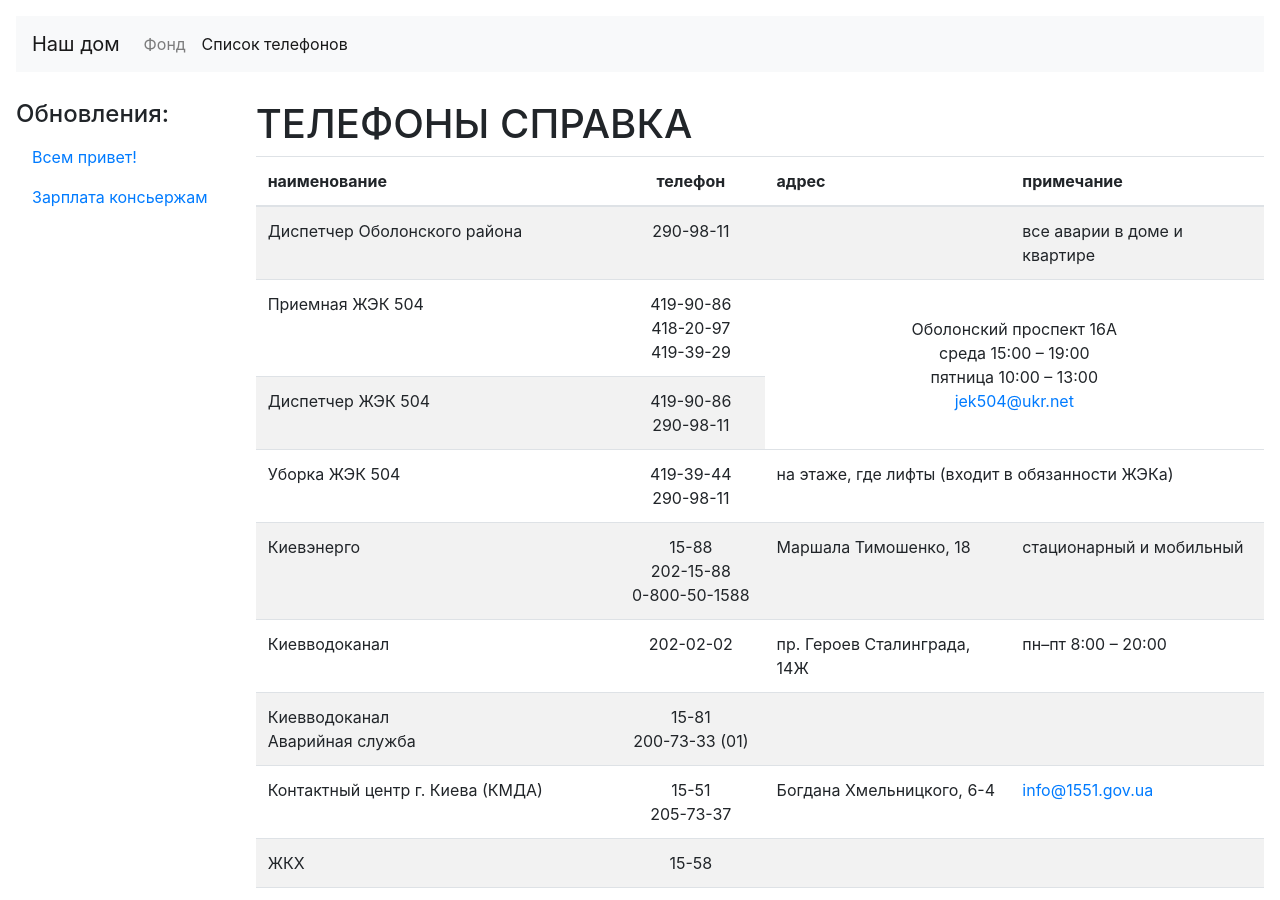
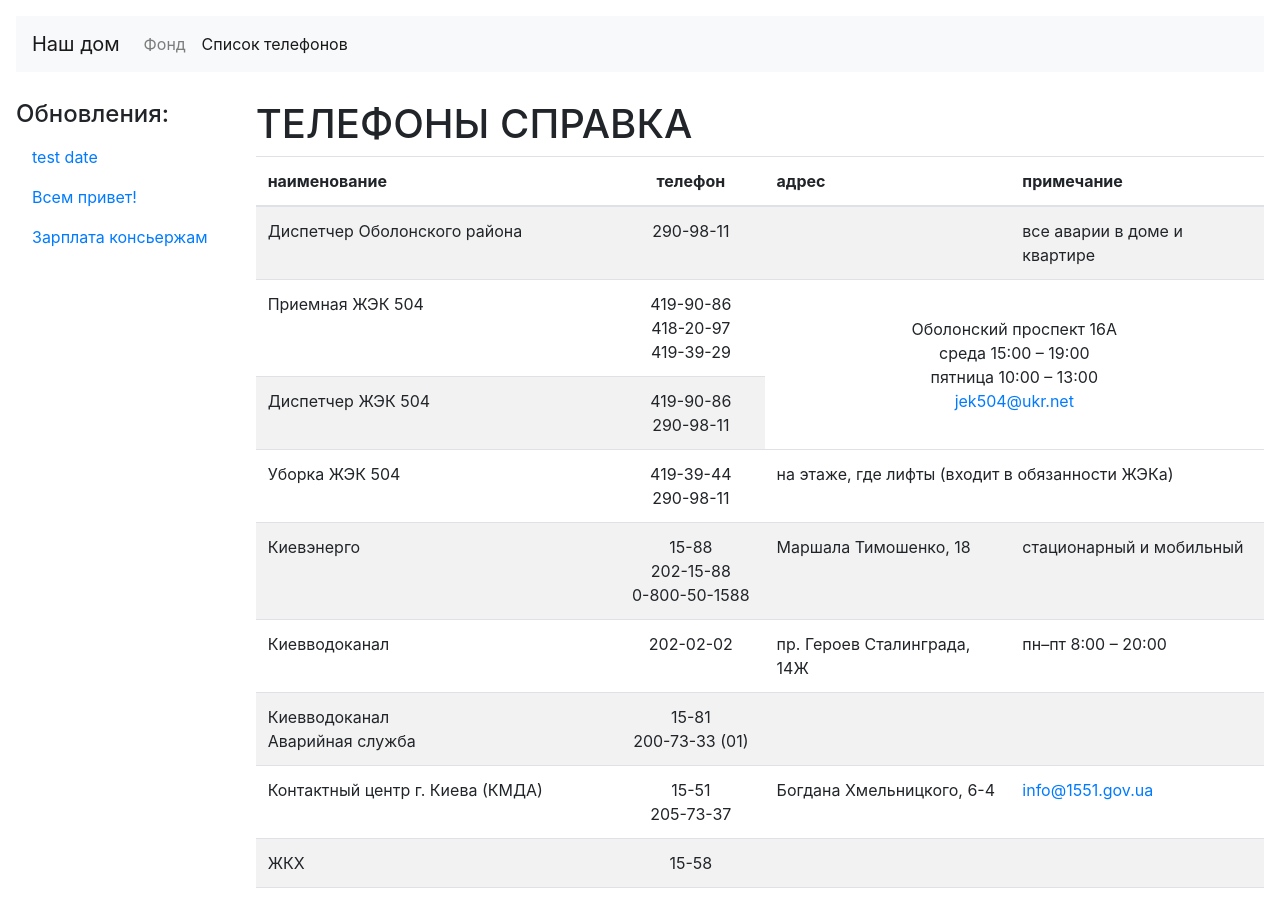
Before and after one commit to heroes-kiev/16b, a Jekyll site: the page built from phones.md, in a window 1280 px wide and 900 px high. Built offline with Jekyll 4.4.1, drawn with Linux system fonts in a browser that asks for light colours.

Commit message:
Update 2018-08-04-test.md

```diff
--- a/_posts/2018-08-04-test.md
+++ b/_posts/2018-08-04-test.md
@@ -1,5 +1,7 @@
 ---
-published: false
+published: true
+layout: post
+title: test date
 ---
 ## A New Post
 
```
